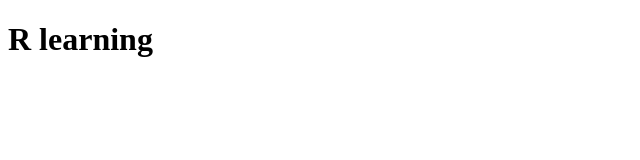
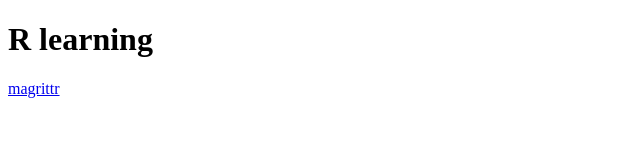
Before and after one commit to mattjmorris/mattjmorris.github.io, a plain HTML site: page index.html in a window 1280 px wide. Shown: the full height of the page, 0-640 px from the left. Drawn offline with Linux system fonts and the light colour scheme.

Commit message:
added link

```diff
--- a/index.html
+++ b/index.html
@@ -2,6 +2,6 @@
 <html>
 <body>
 <h1>R learning</h1>
-<a href="./magrittr.html"></a>
+<a href="./magrittr.html">magrittr</a>
 </body>
 </html>
```
